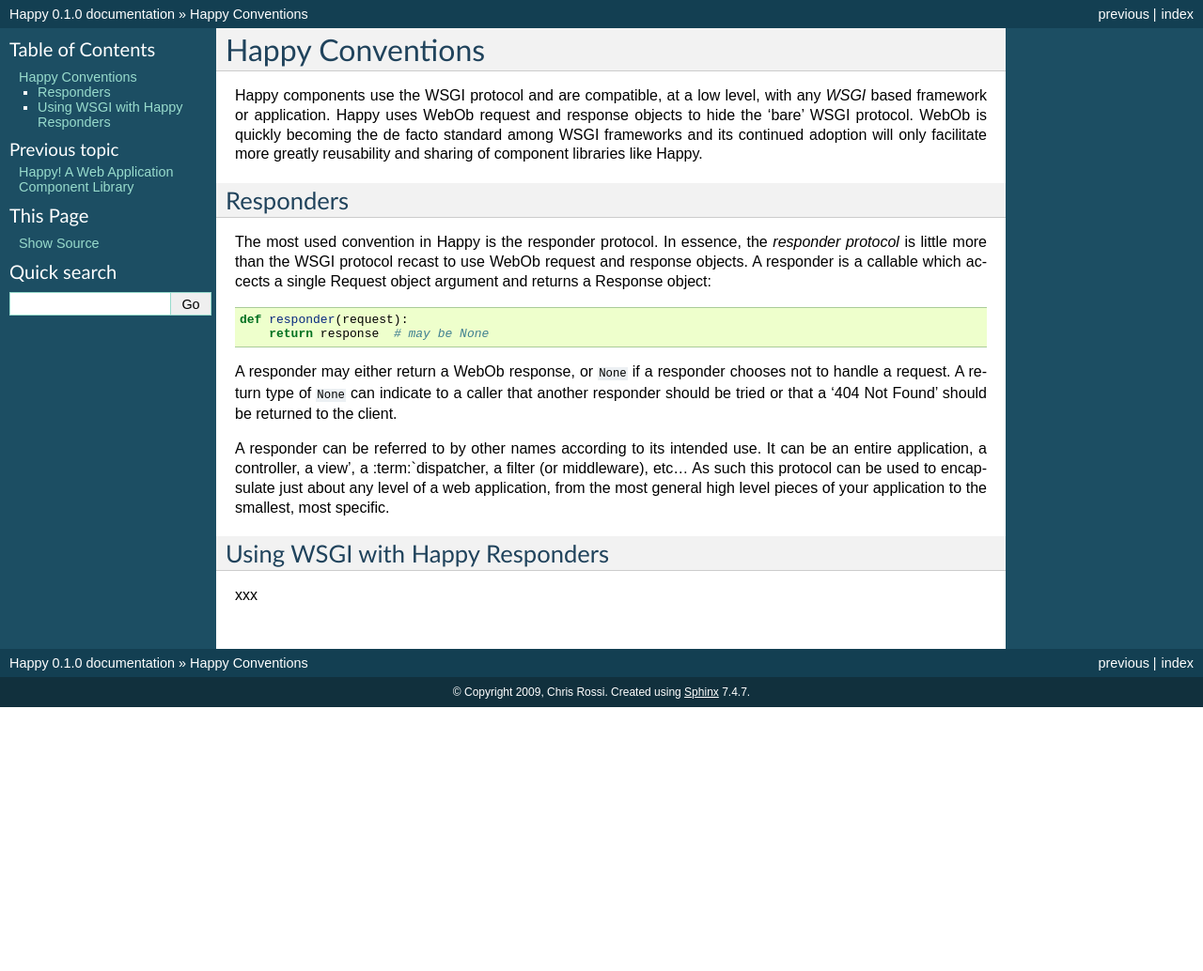
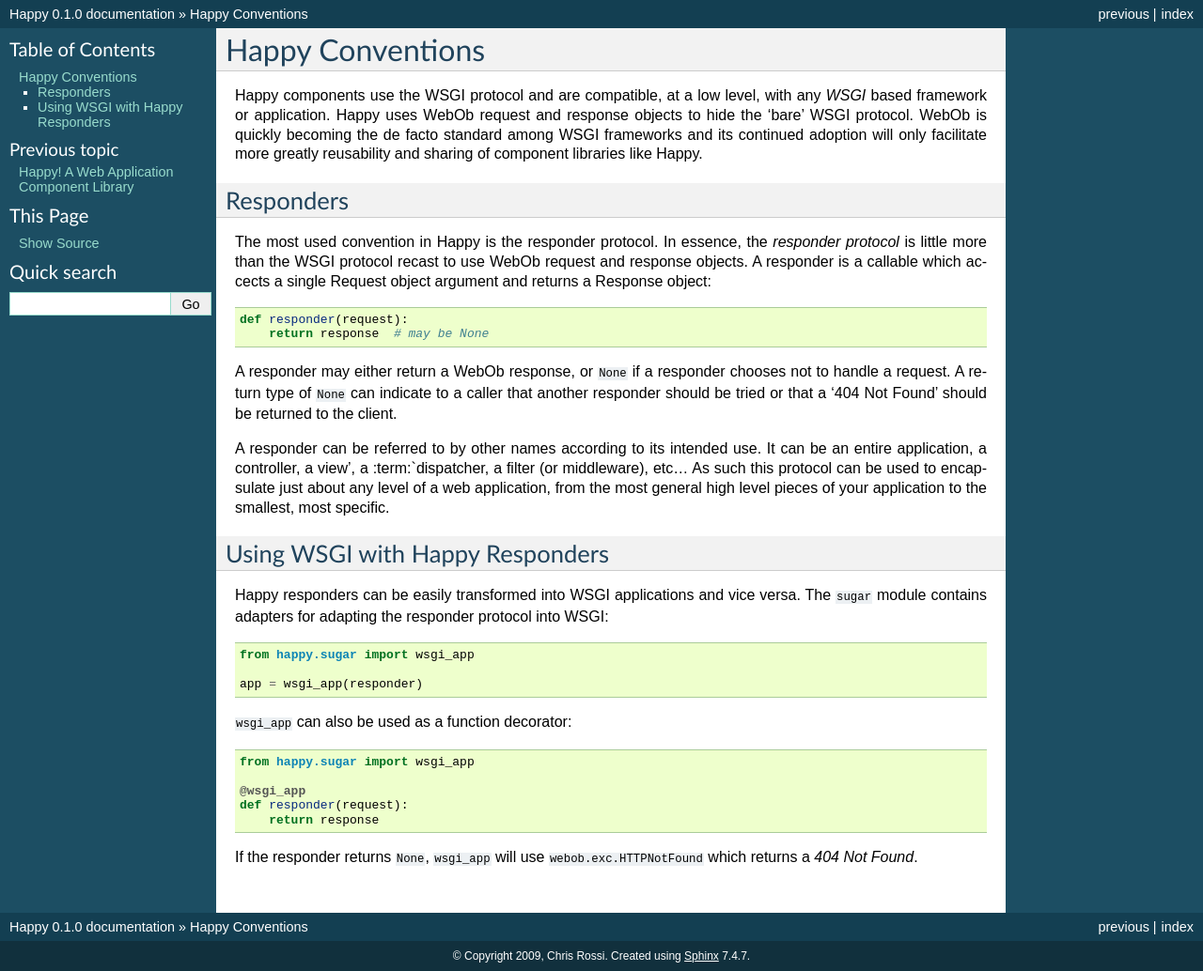
Before and after one commit to chrisrossi/happy, a Sphinx documentation site: the page built from docs/narr/conventions.rst, in a window 1280 px wide. Shown: the whole page at 94% size. Built offline with Sphinx 7.4.7, drawn with Linux system fonts in a browser that asks for light colours; before the commit the page ends 900 px from its top, so only the background shows below that.

```diff
--- a/docs/narr/conventions.rst
+++ b/docs/narr/conventions.rst
@@ -38,4 +38,25 @@ the smallest, most specific.
 Using WSGI with :term:`Happy` Responders
 ----------------------------------------
 
-xxx
+:term:`Happy` responders can be easily transformed into :term:`WSGI`
+applications and vice versa.  The ``sugar`` module contains adapters for
+adapting the :term:`responder protocol` into :term:`WSGI`:
+
+.. code-block:: python
+
+   from happy.sugar import wsgi_app
+
+   app = wsgi_app(responder)
+
+``wsgi_app`` can also be used as a function decorator:
+
+.. code-block:: python
+
+   from happy.sugar import wsgi_app
+
+   @wsgi_app
+   def responder(request):
+       return response
+
+If the responder returns ``None``, ``wsgi_app`` will use ``webob.exc.HTTPNotFound``
+which returns a `404 Not Found`.
```
Also changed, not shown: 2 other files.
